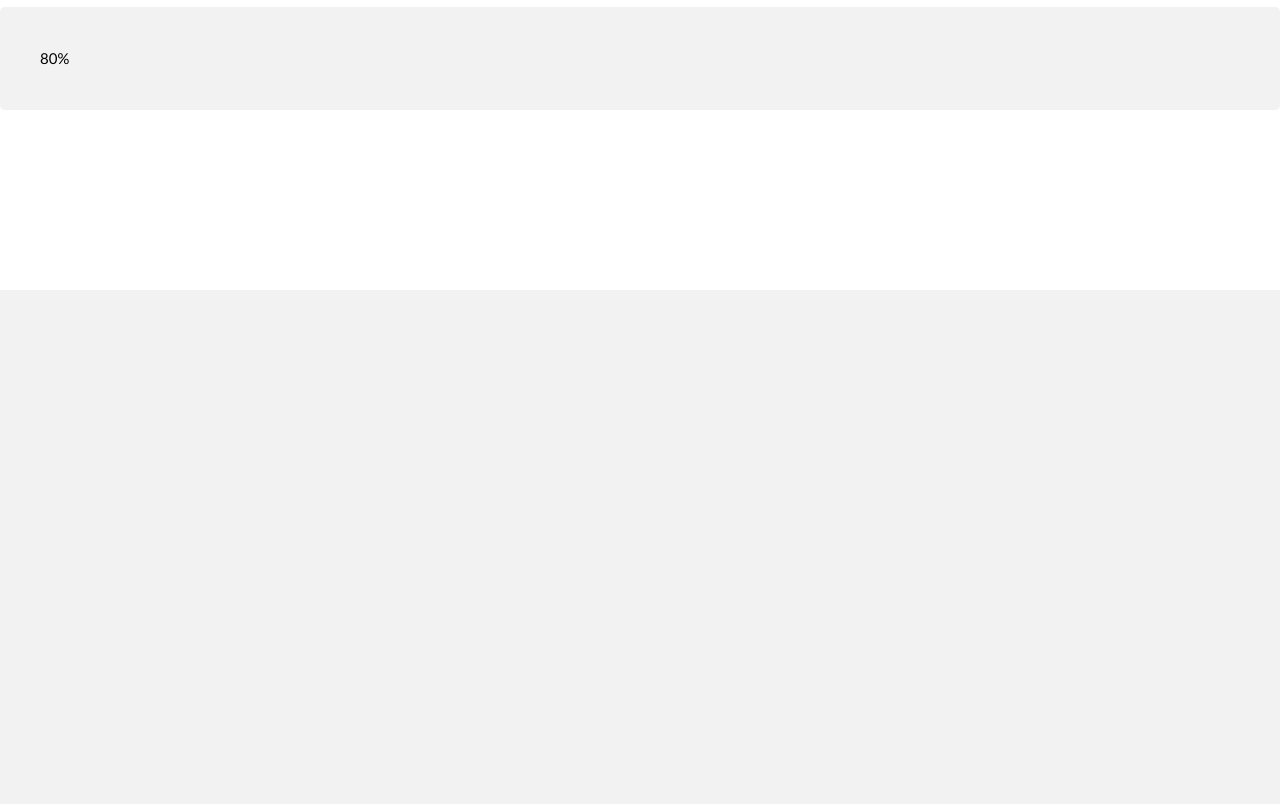
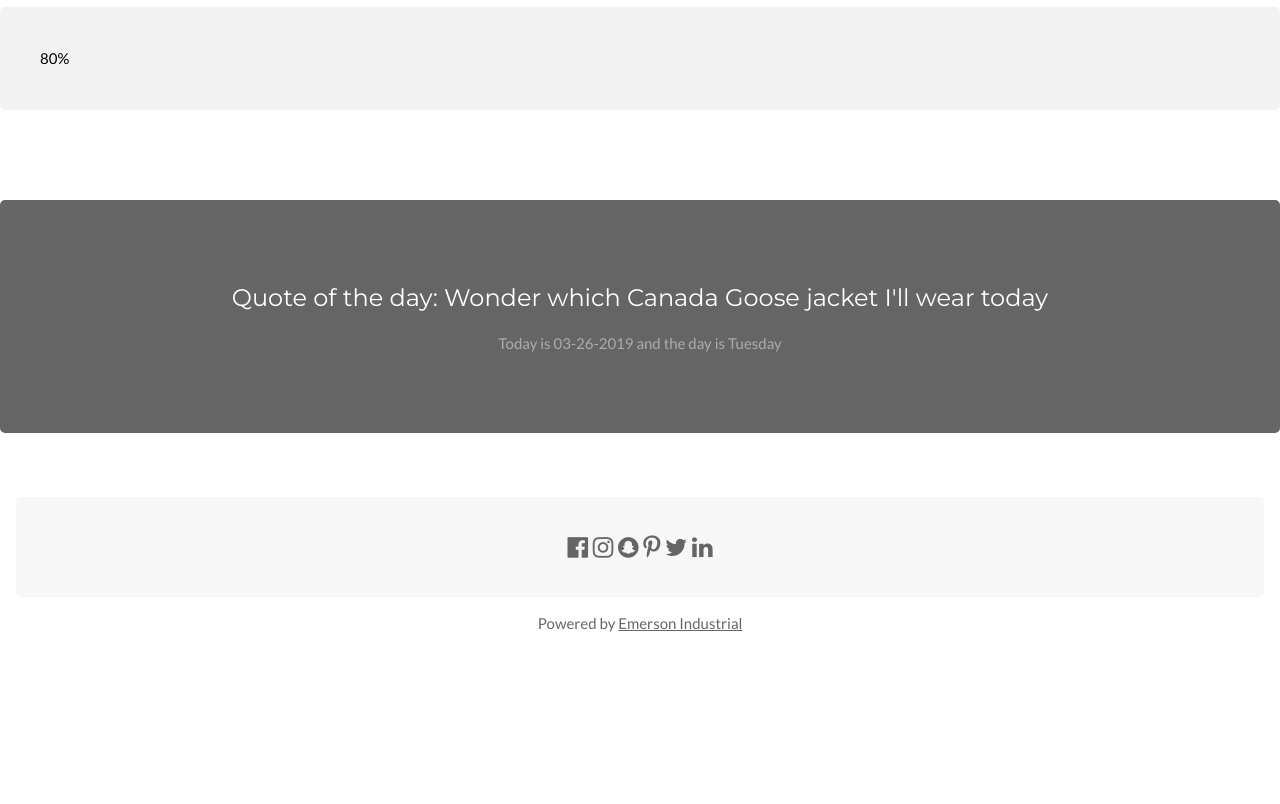
Before and after one commit to ESE205/emerson-goon-todd, a PHP site: page /BusyBear_BD.php in a window 1280 px wide. Shown: the part 1296-2100 px from the top of the page. Before the commit the page ends 1586 px from the top, so only its background shows below. Run offline with PHP 8.4, Linux system fonts and the light colour scheme; data that the repository does not hold is empty; some libraries are stand-ins or nearby versions.

Commit message:
Update BusyBear_BD.php

```diff
--- a/BusyBear_BD.php
+++ b/BusyBear_BD.php
@@ -268,6 +268,45 @@ function drawChart() {
 <br>
 <br>
 <br>
+    <!-- Second Grid -->
+
+<div class="w3-container w3-black w3-center w3-opacity w3-padding-64">
+    <h1 class="w3-margin w3-xlarge">Quote of the day: Wonder which Canada Goose jacket I'll wear today
+    </h1>
+    <p class="w3-text-grey">
+       <?php
+    echo "Today is " . date("m-d-Y");
+    echo " and the day is " . date("l");?>
+    </p>
+</div>
+
+<!-- Footer -->
+<footer class="w3-container w3-padding-64 w3-center w3-opacity">
+  <div class="w3-xlarge w3-padding-32">
+    <i class="fa fa-facebook-official w3-hover-opacity"></i>
+    <i class="fa fa-instagram w3-hover-opacity"></i>
+    <i class="fa fa-snapchat w3-hover-opacity"></i>
+    <i class="fa fa-pinterest-p w3-hover-opacity"></i>
+    <i class="fa fa-twitter w3-hover-opacity"></i>
+    <i class="fa fa-linkedin w3-hover-opacity"></i>
+ </div>
+ <p>Powered by <a href="https://www.w3schools.com/w3css/default.asp" target="_blank">Emerson Industrial</a></p>
+</footer>
+
+<script>
+// Used to toggle the menu on small screens when clicking on the menu button
+function myFunction() {
+    var x = document.getElementById("navDemo");
+    if (x.className.indexOf("w3-show") == -1) {
+        x.className += " w3-show";
+    } else {
+        x.className = x.className.replace(" w3-show", "");
+    }
+}
+</script>
+
+</body>
+</html>
 <br>
 <br>
 <br>
```
